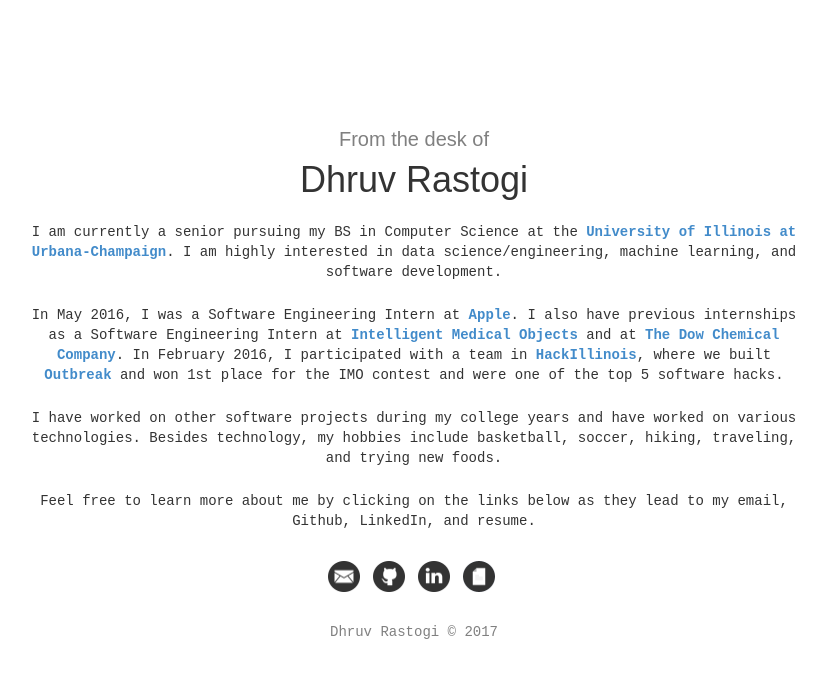
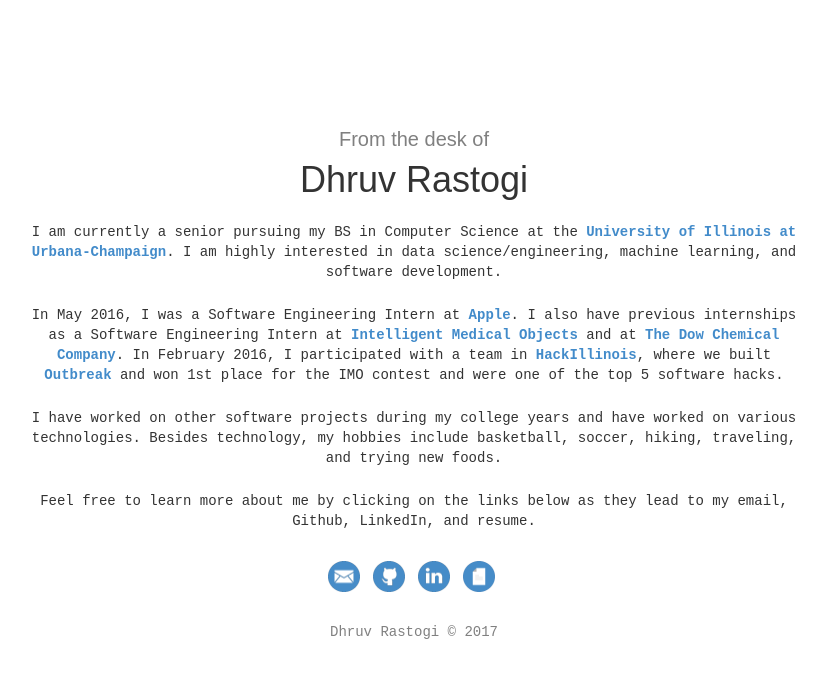
Before and after one commit to 2dhruvrastogi/2dhruvrastogi.github.io, a plain HTML site: page index.html in a window 1280 px wide. Shown: the whole page, without its empty margins (226-1052 px from the left). Drawn offline with Linux system fonts and the light colour scheme.

Commit message:
icon color

```diff
--- a/index.html
+++ b/index.html
@@ -1,8 +1,8 @@
 <!DOCTYPE html>
 <html lang="en">
 <head>
-    <meta name="viewport" content="width=device-width, initial-scale=1">
   <meta charset="UTF-8">
+  <meta name="viewport" content="width=device-width, user-scalable=no, initial-scale=1.0, maximum-scale=1.0, minimum-scale=1.0">
   <title>Dhruv Rastogi</title>
   <link rel="stylesheet" href="./css/animate.css">
     <link href="css/bootstrap.min.css" rel="stylesheet">
@@ -21,16 +21,16 @@
   <br>
   <ul class="list-inline banner-social-buttons">
     <li>
-      <a href="mailto:2dhruvrastogi@gmail.com" target="_blank"><img class="icon" src="images/mail.png"></a>
+      <a href="mailto:2dhruvrastogi@gmail.com" target="_blank"><img class="icon" src="images/mail_blue.png"></a>
     </li>
     <li>
-      <a href="https://github.com/2dhruvrastogi" target="_blank"><img class="icon" src="images/github.png"></a>
+      <a href="https://github.com/2dhruvrastogi" target="_blank"><img class="icon" src="images/github_blue.png"></a>
     </li>
     <li>
-      <a href="https://linkedin.com/in/dhruvrastogi" target="_blank"><img class="icon" src="images/linkedin.png"></a>
+      <a href="https://linkedin.com/in/dhruvrastogi" target="_blank"><img class="icon" src="images/linkedin_blue.png"></a>
     </li>
     <li>
-      <a href="resume.pdf" target="_blank"><img class="icon" src="images/resume.png"></a>
+      <a href="resume.pdf" target="_blank"><img class="icon" src="images/resume_blue.png"></a>
     </li>
   </ul>
   <br>
```
Also changed, not shown: images/github_blue.png (added), images/linkedin_blue.png (added), images/mail_blue.png (added), images/resume_blue.png (added), 1 other file.
